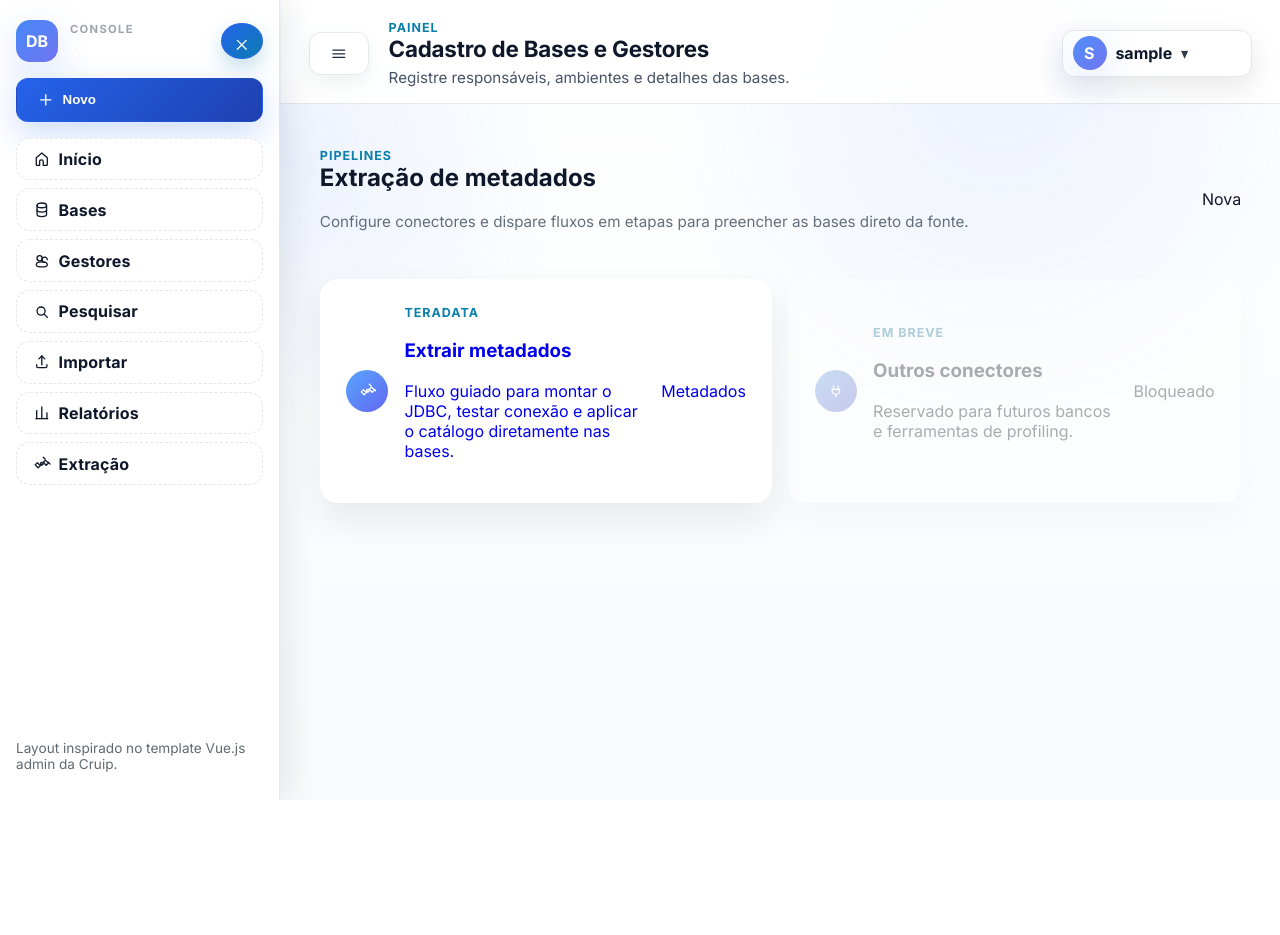
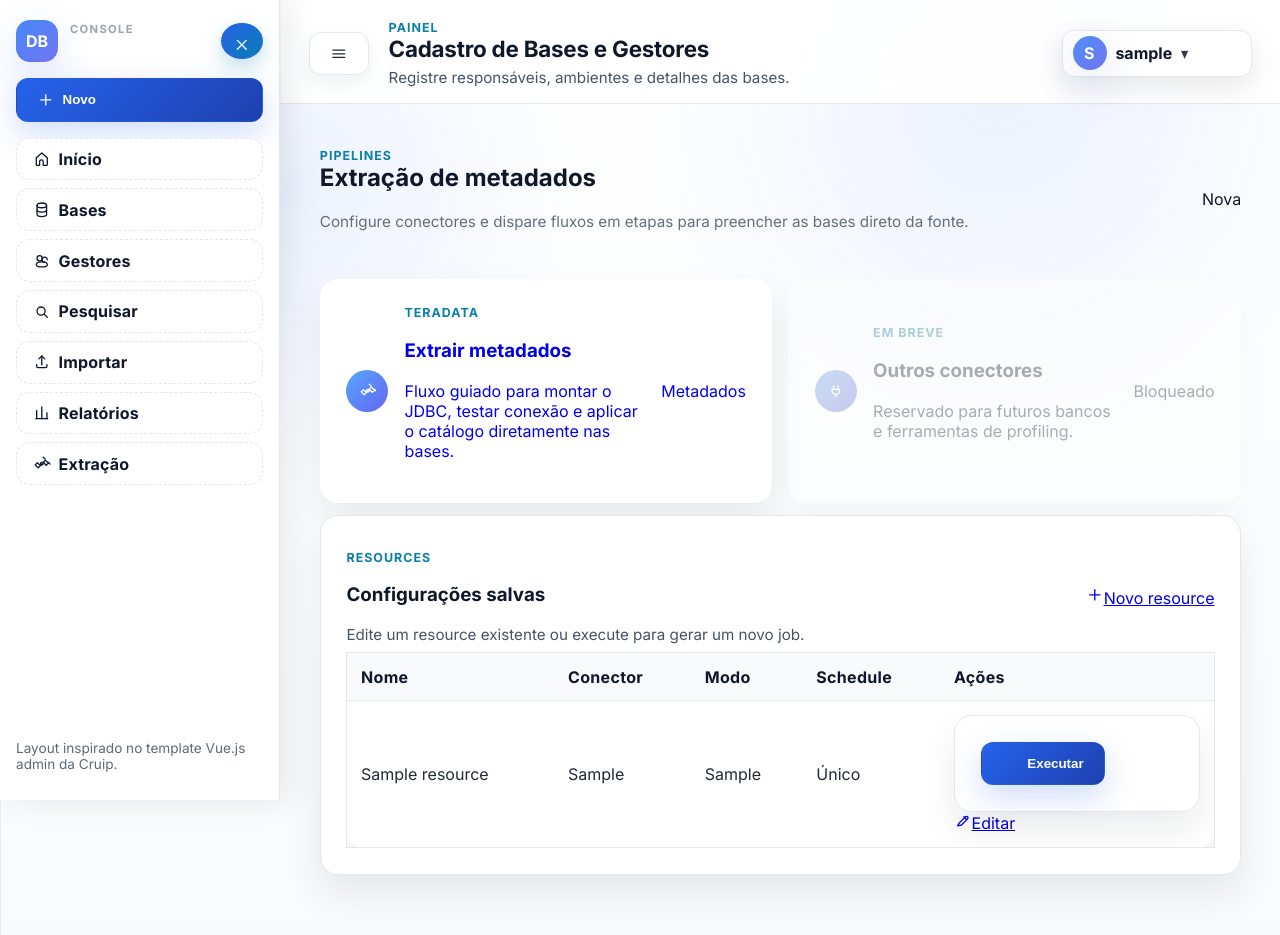
Before and after one commit to leandrojtv/Arquivos, a Flask app: page /extracao in a window 1280 px wide. Before the commit the page ends 800 px from the top, so only its background shows below. Run offline with Flask 3, Linux system fonts and the light colour scheme; the visitor is signed in with stand-in values (Sample User, id 1); tables that the repository leaves empty hold one stand-in row (values such as "Sample post").

Commit message:
Add reusable extraction resources and scheduled execution

```diff
--- a/app.py
+++ b/app.py
@@ -101,6 +101,7 @@ def init_db():
         """
         CREATE TABLE IF NOT EXISTS extraction_jobs (
             id INTEGER PRIMARY KEY AUTOINCREMENT,
+            resource_id INTEGER,
             connector TEXT NOT NULL,
             extraction_type TEXT NOT NULL,
             mode TEXT NOT NULL,
@@ -120,7 +121,33 @@ def init_db():
             next_run_at TEXT,
             last_run_at TEXT,
             created_at TEXT DEFAULT CURRENT_TIMESTAMP,
-            updated_at TEXT DEFAULT CURRENT_TIMESTAMP
+            updated_at TEXT DEFAULT CURRENT_TIMESTAMP,
+            FOREIGN KEY (resource_id) REFERENCES extraction_resources(id)
+        )
+        """
+    )
+    conn.execute(
+        """
+        CREATE TABLE IF NOT EXISTS extraction_resources (
+            id INTEGER PRIMARY KEY AUTOINCREMENT,
+            name TEXT NOT NULL,
+            connector TEXT NOT NULL,
+            extraction_type TEXT NOT NULL,
+            mode TEXT NOT NULL,
+            host TEXT,
+            jdbc_url TEXT,
+            connection_type TEXT,
+            database_name TEXT,
+            password TEXT,
+            username TEXT,
+            extra_params TEXT,
+            schedule_id INTEGER,
+            run_once INTEGER DEFAULT 1,
+            next_run_at TEXT,
+            last_run_at TEXT,
+            created_at TEXT DEFAULT CURRENT_TIMESTAMP,
+            updated_at TEXT DEFAULT CURRENT_TIMESTAMP,
+            FOREIGN KEY (schedule_id) REFERENCES schedules(id)
         )
         """
     )
@@ -178,6 +205,7 @@ def init_db():
     ensure_default_extractor_gestor()
     migrate_bases_nullable()
     migrate_bases_sources()
+    migrate_extraction_resources()
     migrate_extraction_jobs()
     conn.close()
 
@@ -262,6 +290,52 @@ def migrate_extraction_jobs():
         conn.execute("ALTER TABLE extraction_jobs ADD COLUMN next_run_at TEXT")
     if columns and "last_run_at" not in names:
         conn.execute("ALTER TABLE extraction_jobs ADD COLUMN last_run_at TEXT")
+    if columns and "resource_id" not in names:
+        conn.execute("ALTER TABLE extraction_jobs ADD COLUMN resource_id INTEGER")
+    conn.commit()
+    conn.close()
+
+
+def migrate_extraction_resources():
+    conn = sqlite3.connect(DB_PATH)
+    columns = conn.execute("PRAGMA table_info(extraction_resources)").fetchall()
+    if not columns:
+        conn.close()
+        return
+
+    jobs = conn.execute("SELECT * FROM extraction_jobs WHERE resource_id IS NULL").fetchall()
+    for job in jobs:
+        name_hint = job["database_name"] or f"Recurso {job['id']}"
+        cur = conn.execute(
+            """
+            INSERT INTO extraction_resources (
+                name, connector, extraction_type, mode, host, jdbc_url, connection_type, database_name,
+                password, username, extra_params, schedule_id, run_once, next_run_at, last_run_at
+            ) VALUES (?, ?, ?, ?, ?, ?, ?, ?, ?, ?, ?, ?, ?, ?, ?)
+            """,
+            (
+                name_hint,
+                job["connector"],
+                job["extraction_type"],
+                job["mode"],
+                job["host"],
+                job["jdbc_url"],
+                job["connection_type"],
+                job["database_name"],
+                job["password"],
+                job["username"],
+                job["extra_params"],
+                job["schedule_id"],
+                job["run_once"],
+                job["next_run_at"],
+                job["last_run_at"],
+            ),
+        )
+        resource_id = cur.lastrowid
+        conn.execute(
+            "UPDATE extraction_jobs SET resource_id = ? WHERE id = ?",
+            (resource_id, job["id"]),
+        )
     conn.commit()
     conn.close()
 
@@ -441,6 +515,7 @@ def create_extraction_job(
     extraction_type,
     mode,
     config,
+    resource_id=None,
     schedule_id=None,
     run_once=True,
     status="pending",
@@ -449,10 +524,11 @@ def create_extraction_job(
     conn = sqlite3.connect(DB_PATH)
     cur = conn.execute(
         """
-        INSERT INTO extraction_jobs (connector, extraction_type, mode, host, jdbc_url, connection_type, database_name, password, username, extra_params, schedule_id, run_once, status, next_run_at, last_run_at)
-        VALUES (?, ?, ?, ?, ?, ?, ?, ?, ?, ?, ?, ?, ?, ?, ?)
+        INSERT INTO extraction_jobs (resource_id, connector, extraction_type, mode, host, jdbc_url, connection_type, database_name, password, username, extra_params, schedule_id, run_once, status, next_run_at, last_run_at)
+        VALUES (?, ?, ?, ?, ?, ?, ?, ?, ?, ?, ?, ?, ?, ?, ?, ?)
         """,
         (
+            resource_id,
             connector,
             extraction_type,
             mode,
@@ -474,6 +550,97 @@ def create_extraction_job(
     job_id = cur.lastrowid
     conn.close()
     return job_id
+
+
+def create_extraction_resource(name, connector, extraction_type, mode, config, schedule_id=None, run_once=True, next_run_at=None):
+    conn = sqlite3.connect(DB_PATH)
+    cur = conn.execute(
+        """
+        INSERT INTO extraction_resources (
+            name, connector, extraction_type, mode, host, jdbc_url, connection_type, database_name, password, username, extra_params,
+            schedule_id, run_once, next_run_at, last_run_at
+        ) VALUES (?, ?, ?, ?, ?, ?, ?, ?, ?, ?, ?, ?, ?, ?, ?)
+        """,
+        (
+            name,
+            connector,
+            extraction_type,
+            mode,
+            config.get("host"),
+            config.get("jdbc_url"),
+            config.get("connection_type"),
+            config.get("database_name"),
+            config.get("password"),
+            config.get("username"),
+            config.get("extra_params"),
+            schedule_id,
+            1 if run_once else 0,
+            next_run_at,
+            None,
+        ),
+    )
+    conn.commit()
+    rid = cur.lastrowid
+    conn.close()
+    return rid
+
+
+def update_extraction_resource(resource_id, *, name=None, connector=None, extraction_type=None, mode=None, config=None, schedule_id=None, run_once=None, next_run_at=None, last_run_at=None):
+    conn = sqlite3.connect(DB_PATH)
+    sets = []
+    params = []
+    if name is not None:
+        sets.append("name = ?")
+        params.append(name)
+    if connector is not None:
+        sets.append("connector = ?")
+        params.append(connector)
+    if extraction_type is not None:
+        sets.append("extraction_type = ?")
+        params.append(extraction_type)
+    if mode is not None:
+        sets.append("mode = ?")
+        params.append(mode)
+    if config is not None:
+        sets.extend(
+            [
+                "host = ?",
+                "jdbc_url = ?",
+                "connection_type = ?",
+                "database_name = ?",
+                "password = ?",
+                "username = ?",
+                "extra_params = ?",
+            ]
+        )
+        params.extend(
+            [
+                config.get("host"),
+                config.get("jdbc_url"),
+                config.get("connection_type"),
+                config.get("database_name"),
+                config.get("password"),
+                config.get("username"),
+                config.get("extra_params"),
+            ]
+        )
+    if schedule_id is not None:
+        sets.append("schedule_id = ?")
+        params.append(schedule_id)
+    if run_once is not None:
+        sets.append("run_once = ?")
+        params.append(1 if run_once else 0)
+    if next_run_at is not None:
+        sets.append("next_run_at = ?")
+        params.append(next_run_at)
+    if last_run_at is not None:
+        sets.append("last_run_at = ?")
+        params.append(last_run_at)
+    sets.append("updated_at = CURRENT_TIMESTAMP")
+    params.append(resource_id)
+    conn.execute(f"UPDATE extraction_resources SET {', '.join(sets)} WHERE id = ?", params)
+    conn.commit()
+    conn.close()
 
 
 def update_extraction_job(
@@ -539,6 +706,15 @@ def get_job(job_id):
     return job
 
 
+def get_resources():
+    return query_db("SELECT * FROM extraction_resources ORDER BY updated_at DESC")
+
+
+def get_resource(resource_id):
+    rows = query_db("SELECT * FROM extraction_resources WHERE id = ?", (resource_id,))
+    return rows[0] if rows else None
+
+
 def get_schedules():
     return query_db("SELECT * FROM schedules ORDER BY name ASC")
 
@@ -939,20 +1115,55 @@ def run_extraction_job(job):
 
 def dispatch_due_jobs():
     now = datetime.utcnow()
-    rows = query_db(
-        """
-        SELECT * FROM extraction_jobs
-        WHERE schedule_id IS NOT NULL AND run_once = 0 AND next_run_at IS NOT NULL AND status != 'running'
-        ORDER BY next_run_at ASC
-        """
-    )
-    for row in rows:
+    resources = query_db(
+        """
+        SELECT r.*, s.start_date as sched_start_date, s.start_time as sched_start_time, s.days_of_week as sched_days,
+               s.interval_minutes as sched_interval, s.repeat_forever as sched_repeat
+        FROM extraction_resources r
+        LEFT JOIN schedules s ON r.schedule_id = s.id
+        WHERE r.schedule_id IS NOT NULL AND r.run_once = 0 AND r.next_run_at IS NOT NULL
+        ORDER BY r.next_run_at ASC
+        """
+    )
+    for res in resources:
         try:
-            due_at = datetime.fromisoformat(row["next_run_at"])
+            due_at = datetime.fromisoformat(res["next_run_at"])
         except Exception:
             continue
-        if due_at <= now:
-            run_extraction_job(row)
+        if due_at > now:
+            continue
+        job_id = create_extraction_job(
+            res["connector"],
+            res["extraction_type"],
+            res["mode"],
+            {
+                "host": res["host"],
+                "jdbc_url": res["jdbc_url"],
+                "connection_type": res["connection_type"],
+                "database_name": res["database_name"],
+                "password": res["password"],
+                "username": res["username"],
+                "extra_params": res["extra_params"],
+            },
+            resource_id=res["id"],
+            schedule_id=res["schedule_id"],
+            run_once=True,
+            status="pending",
+        )
+        job = get_job(job_id)
+        run_extraction_job(job)
+        schedule_snapshot = {
+            "start_date": res["sched_start_date"],
+            "start_time": res["sched_start_time"],
+            "days_of_week": res["sched_days"],
+            "interval_minutes": res["sched_interval"],
+            "repeat_forever": res["sched_repeat"],
+        }
+        if schedule_snapshot.get("repeat_forever"):
+            next_run = compute_next_run(schedule_snapshot, after=datetime.utcnow())
+            update_extraction_resource(res["id"], next_run_at=next_run, last_run_at=datetime.utcnow().isoformat())
+        else:
+            update_extraction_resource(res["id"], next_run_at=None, last_run_at=datetime.utcnow().isoformat())
 
 
 def start_scheduler():
@@ -2103,7 +2314,9 @@ def import_relationships_flow():
 @app.route("/extracao")
 @login_required
 def extraction_menu():
-    return render_template("extract.html")
+    resources = get_resources()
+    schedules = {s["id"]: s for s in get_schedules()}
+    return render_template("extract.html", resources=resources, schedules=schedules, humanize_days=humanize_days)
 
 
 def prefill_from_job(job_id, bucket):
@@ -2125,6 +2338,28 @@ def prefill_from_job(job_id, bucket):
     bucket["run_once"] = bool(job["run_once"]) if job["run_once"] is not None else True
 
 
+def prefill_from_resource(resource_id, bucket):
+    res = get_resource(resource_id)
+    if not res:
+        return
+    bucket["resource_id"] = res["id"]
+    bucket["resource_name"] = res["name"]
+    bucket["config"] = {
+        "host": res["host"] or "",
+        "jdbc_url": res["jdbc_url"] or "",
+        "connection_type": res["connection_type"] or "TD2",
+        "database_name": res["database_name"] or "",
+        "username": res["username"] or "",
+        "password": res["password"] or "",
+        "extra_params": res["extra_params"] or "",
+    }
+    bucket["mode"] = res["mode"] or "incremental"
+    bucket["extraction_type"] = res["extraction_type"] or "metadata"
+    bucket["schedule_id"] = res["schedule_id"]
+    bucket["run_once"] = bool(res["run_once"]) if res["run_once"] is not None else True
+    bucket["next_run_at"] = res["next_run_at"]
+
+
 @app.route("/extracao/teradata", methods=["GET", "POST"])
 @login_required
 def extract_teradata():
@@ -2132,14 +2367,21 @@ def extract_teradata():
     flow = "extracao_teradata"
     bucket = get_flow_bucket(flow)
     job_id_param = request.args.get("job_id")
-
-    if job_id_param and not bucket.get("config"):
+    resource_id_param = request.args.get("resource_id")
+
+    if resource_id_param and not bucket.get("config"):
+        try:
+            prefill_from_resource(int(resource_id_param), bucket)
+        except ValueError:
+            pass
+    elif job_id_param and not bucket.get("config"):
         try:
             prefill_from_job(int(job_id_param), bucket)
         except ValueError:
             pass
 
     if request.method == "POST" and step == "config":
+        resource_name = request.form.get("resource_name", "").strip() or "Recurso Teradata"
         manual_jdbc = request.form.get("jdbc_url", "").strip()
         host = request.form.get("host", "").strip()
         database_name = request.form.get("database_name", "").strip()
@@ -2149,6 +2391,7 @@ def extract_teradata():
         extra_params = request.form.get("extra_params", "").strip()
         jdbc_url = manual_jdbc or build_jdbc_url(host, database_name, connection_type, extra_params)
 
+        bucket["resource_name"] = resource_name
         bucket["config"] = {
             "host": host,
             "jdbc_url": jdbc_url,
@@ -2162,11 +2405,11 @@ def extract_teradata():
         if request.form.get("action") == "test":
             ok, message = test_teradata_connection(bucket["config"])
             flash(message, "success" if ok else "error")
-            return redirect(url_for("extract_teradata", step="config", job_id=job_id_param))
+            return redirect(url_for("extract_teradata", step="config", job_id=job_id_param, resource_id=resource_id_param))
 
         if not jdbc_url or not username or not password:
             flash("Preencha JDBC, usuário e senha para continuar.", "error")
-            return redirect(url_for("extract_teradata", step="config", job_id=job_id_param))
+            return redirect(url_for("extract_teradata", step="config", job_id=job_id_param, resource_id=resource_id_param))
 
         return redirect(url_for("extract_teradata", step="tipos"))
 
@@ -2178,7 +2421,7 @@ def extract_teradata():
         if request.method == "POST":
             bucket["extraction_type"] = request.form.get("extraction_type", "metadata")
             bucket["mode"] = request.form.get("mode", "incremental")
-            return redirect(url_for("extract_teradata", step="agenda"))
+            return redirect(url_for("extract_teradata", step="agenda", resource_id=resource_id_param))
         return render_template("extract_teradata.html", step="tipos", bucket=bucket)
 
     if step == "agenda":
@@ -2201,10 +2444,10 @@ def extract_teradata():
                 sid = None
             if not sid or not get_schedule(sid):
                 flash("Escolha um schedule válido ou marque execução única.", "error")
-                return redirect(url_for("extract_teradata", step="agenda"))
+                return redirect(url_for("extract_teradata", step="agenda", resource_id=resource_id_param))
             bucket["run_once"] = False
             bucket["schedule_id"] = sid
-            return redirect(url_for("extract_teradata", step="executar"))
+            return redirect(url_for("extract_teradata", step="executar", resource_id=resource_id_param))
 
         return render_template(
             "extract_teradata.html",
@@ -2228,41 +2471,69 @@ def extract_teradata():
             run_once = bucket.get("run_once", True)
             status = "pending"
             next_run_at = None
+            bucket["next_run_at"] = None
 
             schedule = get_schedule(schedule_id) if schedule_id else None
             if not run_once and schedule:
                 next_run_at = next_run_text(schedule)
                 status = "scheduled"
+                bucket["next_run_at"] = next_run_at
+
+            resource_name = bucket.get("resource_name") or "Recurso Teradata"
+            resource_id = bucket.get("resource_id")
+            if resource_id:
+                update_extraction_resource(
+                    resource_id,
+                    name=resource_name,
+                    connector="teradata",
+                    extraction_type=extraction_type,
+                    mode=mode,
+                    config=config,
+                    schedule_id=schedule_id,
+                    run_once=run_once,
+                    next_run_at=next_run_at,
+                )
+            else:
+                resource_id = create_extraction_resource(
+                    resource_name,
+                    "teradata",
+                    extraction_type,
+                    mode,
+                    config,
+                    schedule_id=schedule_id,
+                    run_once=run_once,
+                    next_run_at=next_run_at,
+                )
+                bucket["resource_id"] = resource_id
+
+            if action == "save":
+                bucket["result"] = {
+                    "resource_id": resource_id,
+                    "saved_only": True,
+                    "next_run_at": next_run_at,
+                    "status": status,
+                }
+                flash("Recurso salvo. Use Executar para criar um job.", "success")
+                return redirect(url_for("extract_teradata", step="executar", resource_id=resource_id))
 
             job_id = create_extraction_job(
                 "teradata",
                 extraction_type,
                 mode,
                 config,
+                resource_id=resource_id,
                 schedule_id=schedule_id,
-                run_once=run_once,
-                status=status,
-                next_run_at=next_run_at,
+                run_once=True,
+                status="pending",
             )
-
-            if action == "save":
-                bucket["result"] = {
-                    "job_id": job_id,
-                    "saved_only": True,
-                    "next_run_at": next_run_at,
-                    "status": status,
-                }
-                flash("Job salvo. Ele seguirá o schedule selecionado.", "success")
-                return redirect(url_for("extract_teradata", step="executar"))
-
             job = get_job(job_id)
             result = run_extraction_job(job)
-            bucket["result"] = {"job_id": job_id, **result}
+            bucket["result"] = {"job_id": job_id, "resource_id": resource_id, **result}
             flash(
                 "Extração finalizada.",
                 "success" if not result["errors"] else "warning",
             )
-            return redirect(url_for("extract_teradata", step="executar"))
+            return redirect(url_for("extract_teradata", step="executar", resource_id=resource_id))
 
         selected_schedule = None
         if not bucket.get("run_once") and bucket.get("schedule_id"):
@@ -2281,6 +2552,7 @@ def extract_teradata():
                 "type": bucket.get("config", {}).get("connection_type"),
                 "user": bucket.get("config", {}).get("username"),
             },
+            resource_id=bucket.get("resource_id"),
         )
 
     if step == "config":
@@ -2395,7 +2667,8 @@ def delete_schedule(schedule_id):
 def monitor_jobs():
     jobs = query_db("SELECT * FROM extraction_jobs ORDER BY created_at DESC")
     schedules = {sched["id"]: sched for sched in get_schedules()}
-    return render_template("jobs.html", jobs=jobs, schedules=schedules, humanize_days=humanize_days)
+    resources = {res["id"]: res for res in get_resources()}
+    return render_template("jobs.html", jobs=jobs, schedules=schedules, resources=resources, humanize_days=humanize_days)
 
 
 @app.route("/jobs/table")
@@ -2403,7 +2676,8 @@ def monitor_jobs():
 def jobs_table_partial():
     jobs = query_db("SELECT * FROM extraction_jobs ORDER BY created_at DESC")
     schedules = {sched["id"]: sched for sched in get_schedules()}
-    return render_template("jobs_table.html", jobs=jobs, schedules=schedules, humanize_days=humanize_days)
+    resources = {res["id"]: res for res in get_resources()}
+    return render_template("jobs_table.html", jobs=jobs, schedules=schedules, resources=resources, humanize_days=humanize_days)
 
 
 @app.route("/jobs/<int:job_id>/restart", methods=["POST"])
@@ -2431,6 +2705,8 @@ def edit_job(job_id):
         flash("Job não encontrado.", "error")
         return redirect(url_for("monitor_jobs"))
     flash("Configuração carregada no fluxo de extração.", "info")
+    if job["resource_id"]:
+        return redirect(url_for("extract_teradata", resource_id=job["resource_id"]))
     return redirect(url_for("extract_teradata", job_id=job_id))
 
 
@@ -2447,6 +2723,38 @@ def download_logs(job_id):
     return response
 
 
+@app.route("/resources/<int:resource_id>/run", methods=["POST"])
+@login_required
+def run_resource(resource_id):
+    res = get_resource(resource_id)
+    if not res:
+        flash("Recurso não encontrado.", "error")
+        return redirect(url_for("extraction_menu"))
+    job_id = create_extraction_job(
+        res["connector"],
+        res["extraction_type"],
+        res["mode"],
+        {
+            "host": res["host"],
+            "jdbc_url": res["jdbc_url"],
+            "connection_type": res["connection_type"],
+            "database_name": res["database_name"],
+            "password": res["password"],
+            "username": res["username"],
+            "extra_params": res["extra_params"],
+        },
+        resource_id=resource_id,
+        schedule_id=res["schedule_id"],
+    )
+    job = get_job(job_id)
+    result = run_extraction_job(job)
+    flash(
+        "Execução iniciada para o recurso.",
+        "success" if not result.get("errors") else "warning",
+    )
+    return redirect(url_for("monitor_jobs"))
+
+
 @app.route("/usuarios/criar", methods=["POST"])
 @login_required
 def create_user():
--- a/templates/extract.html
+++ b/templates/extract.html
@@ -30,5 +30,61 @@
       <span class="pill">Bloqueado</span>
     </div>
   </div>
+  <div class="card table-card">
+    <div class="table-header">
+      <div>
+        <p class="eyebrow">Resources</p>
+        <h3>Configurações salvas</h3>
+        <p class="subtitle">Edite um resource existente ou execute para gerar um novo job.</p>
+      </div>
+      <div class="actions-row">
+        <a class="btn ghost" href="{{ url_for('extract_teradata') }}"><svg class="icon"><use href="#icon-plus"></use></svg><span>Novo resource</span></a>
+      </div>
+    </div>
+    <div class="table-wrapper">
+      <table>
+        <thead>
+          <tr>
+            <th>Nome</th>
+            <th>Conector</th>
+            <th>Modo</th>
+            <th>Schedule</th>
+            <th class="text-right">Ações</th>
+          </tr>
+        </thead>
+        <tbody>
+          {% if resources %}
+            {% for res in resources %}
+            <tr>
+              <td>{{ res['name'] }}</td>
+              <td>{{ res['connector']|capitalize }}</td>
+              <td>{{ res['mode']|capitalize }}</td>
+              <td>
+                {% if res['run_once'] %}
+                  Único
+                {% elif res['schedule_id'] and schedules.get(res['schedule_id']) %}
+                  {{ schedules[res['schedule_id']]['name'] }}<br>
+                  <span class="muted">Próx: {{ res['next_run_at'] or '—' }}</span>
+                {% else %}
+                  —
+                {% endif %}
+              </td>
+              <td class="text-right">
+                <div class="table-actions">
+                  <form method="post" action="{{ url_for('run_resource', resource_id=res['id']) }}" class="inline">
+                    <button type="submit" class="btn ghost"><svg class="icon"><use href="#icon-play"></use></svg><span>Executar</span></button>
+                  </form>
+                  <a class="btn ghost" href="{{ url_for('extract_teradata', resource_id=res['id']) }}"><svg class="icon"><use href="#icon-edit"></use></svg><span>Editar</span></a>
+                </div>
+              </td>
+            </tr>
+            {% endfor %}
+          {% else %}
+            <tr><td colspan="5" class="muted">Nenhum resource configurado ainda.</td></tr>
+          {% endif %}
+        </tbody>
+      </table>
+    </div>
+  </div>
 </section>
 {% endblock %}
--- a/templates/jobs_table.html
+++ b/templates/jobs_table.html
@@ -2,6 +2,7 @@
   <thead>
     <tr>
       <th>ID</th>
+      <th>Resource</th>
       <th>Conector</th>
       <th>Tipo</th>
       <th>Modo</th>
@@ -17,6 +18,7 @@
     {% for job in jobs %}
     <tr>
       <td>#{{ job.id }}</td>
+      <td>{% if job.resource_id and resources.get(job.resource_id) %}{{ resources.get(job.resource_id).name }}{% else %}—{% endif %}</td>
       <td>{{ job.connector }}</td>
       <td>{{ job.extraction_type }}</td>
       <td>{{ job.mode }}</td>
```
Also changed, not shown: templates/extract_teradata.html (+13 -5 lines), README.md.
